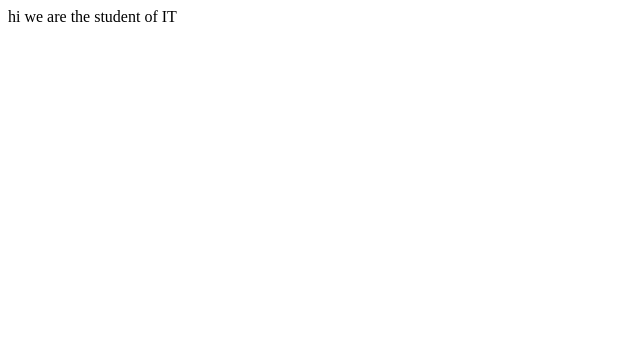
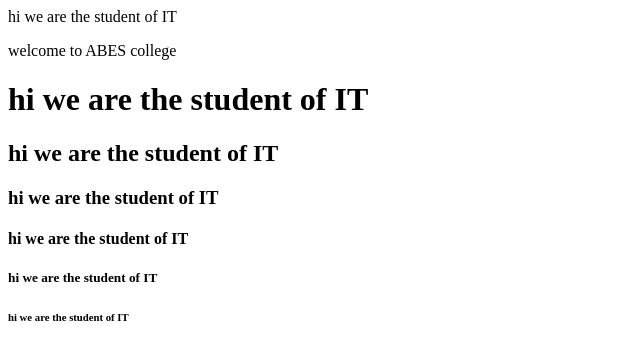
Before and after one commit to Ridam3010/FSD-5THSEM-Ridam, a plain HTML site: page attribute.html in a window 1280 px wide. Shown: the whole page, without its empty margins (0-640 px from the left). Drawn offline with Linux system fonts and the light colour scheme.

Commit message:
attribute

```diff
--- a/attribute.html
+++ b/attribute.html
@@ -7,5 +7,12 @@
 </head>
 <body>
     hi we are the student of IT
+    <p>welcome to ABES college</p>
+    <h1>hi we are the student of IT</h1>
+    <h2>hi we are the student of IT</h2>
+    <h3>hi we are the student of IT</h3>
+    <h4>hi we are the student of IT</h4>
+    <h5>hi we are the student of IT</h5>
+    <h6>hi we are the student of IT</h6>
 </body>
 </html>
```
